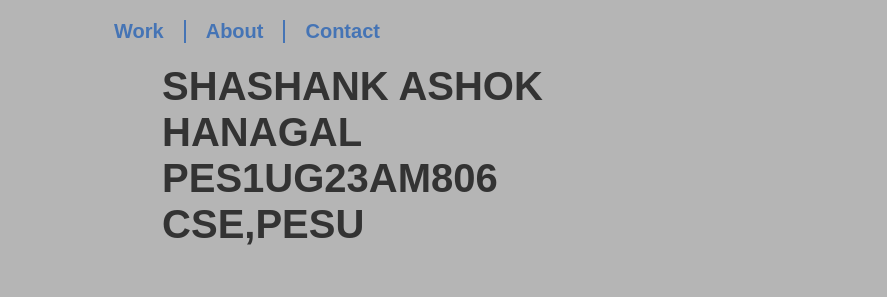
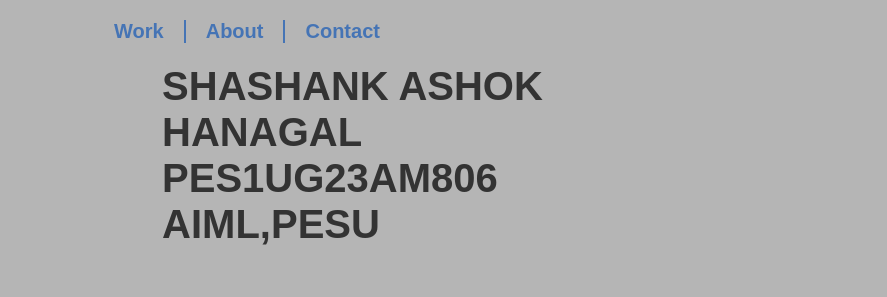
Before and after one commit to shashankah/PES1UG23AM806, a plain HTML site: page index.html in a window 1280 px wide. Shown: the top 297 px of the page, 393-1280 px from the left. Drawn offline with nearby package versions, Linux system fonts and the light colour scheme.

Commit message:
Update index.html

```diff
--- a/index.html
+++ b/index.html
@@ -38,7 +38,7 @@
         <div class="wrapper">
 
 			<div class="logo-container">
-				<h1>SHASHANK ASHOK HANAGAL<br>PES1UG23AM806<br>CSE,PESU</h1>
+				<h1>SHASHANK ASHOK HANAGAL<br>PES1UG23AM806<br>AIML,PESU</h1>
 
 				<!-- ------------------------------------------------------
 				Note that the image of the logo is linked to the home page.
```
